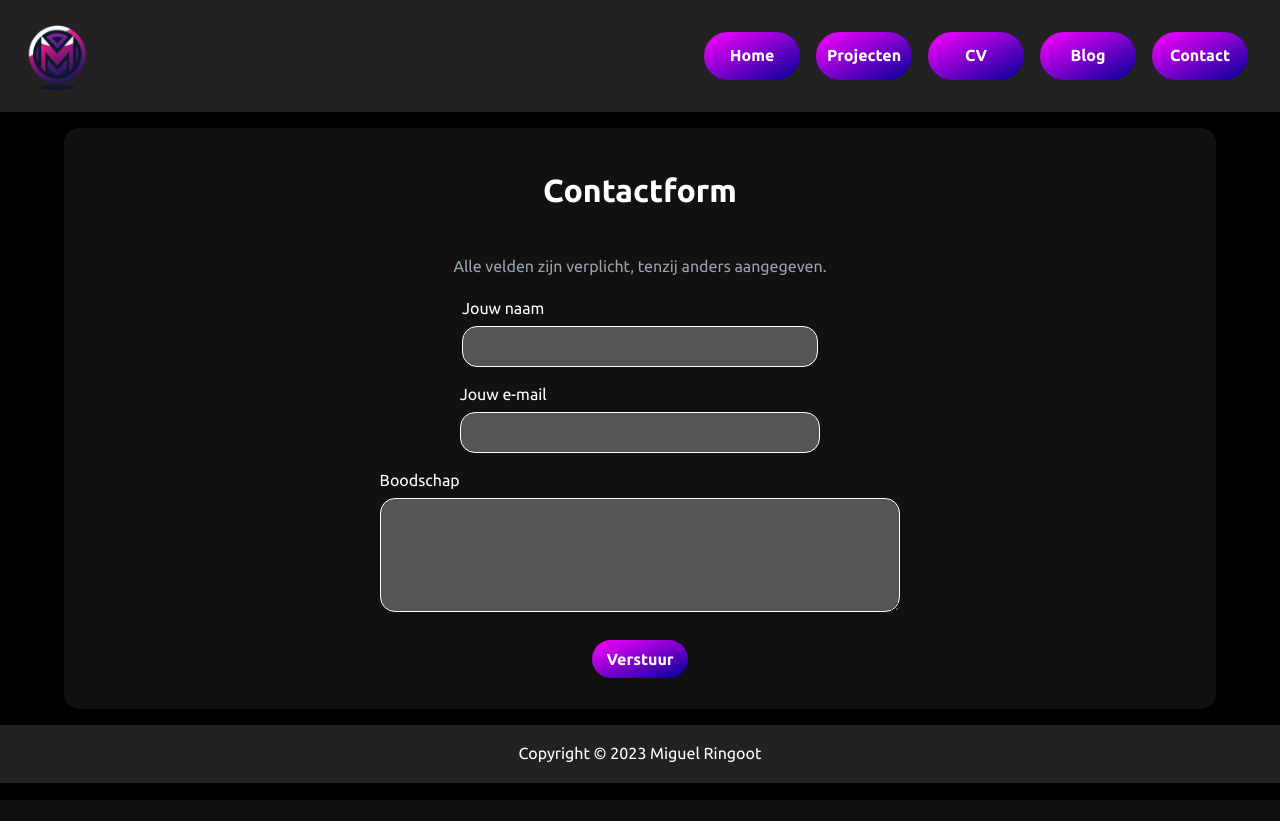
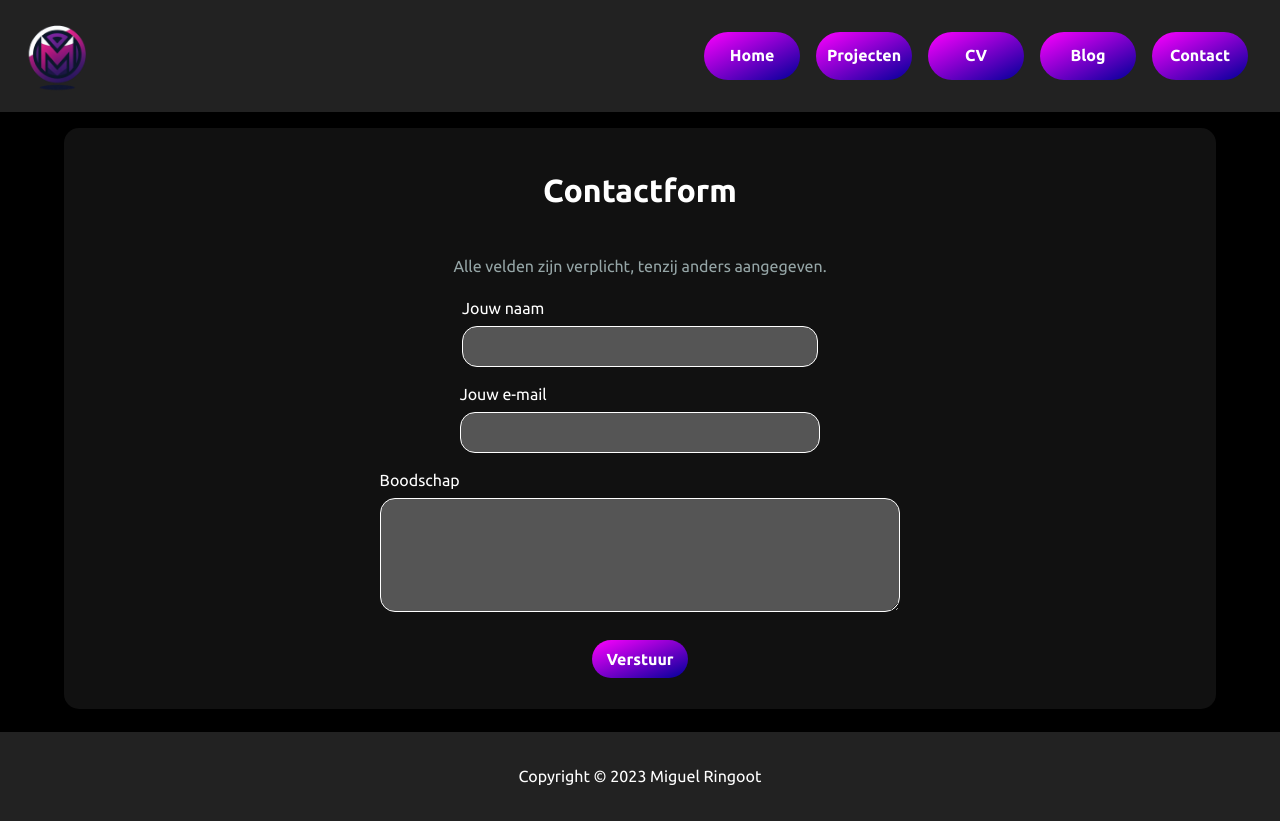
Before and after one commit to R4ybeam/WebDev, a PHP site: page /contact/index.php in a window 1280 px wide. Before the commit the page ends 800 px from the top, so only its background shows below. Run offline with PHP 8.4, Linux system fonts and the light colour scheme.

Commit message:
footer fix

```diff
--- a/css/style.css
+++ b/css/style.css
@@ -1,15 +1,21 @@
 *, *::before, *::after {
     box-sizing: border-box;
+}
+html {
+    height: 100%;
 }
 
 /* body */
 
 body {
+    position: relative;
+    margin: 0;
+    padding-bottom: 6rem;
+    min-height: 100%;
     background-color: #000;
     font-family: 'Ubuntu', sans-serif;
     font-size: 16px;
     line-height: 1.6;
-    margin: 0;
     color: #fff;
 }
 
@@ -157,13 +163,13 @@ nav a {
 /* FOOTER */
 
 footer {
+    position: absolute;
+    right: 0;
+    bottom: 0;
+    left: 0;
+    padding: 1rem;
     background-color: #222;
-    display: flex;
-    justify-content: center;
-}
-
-footer p {
-    display: inline-block;
+    text-align: center;
 }
 
 /* form */
```
